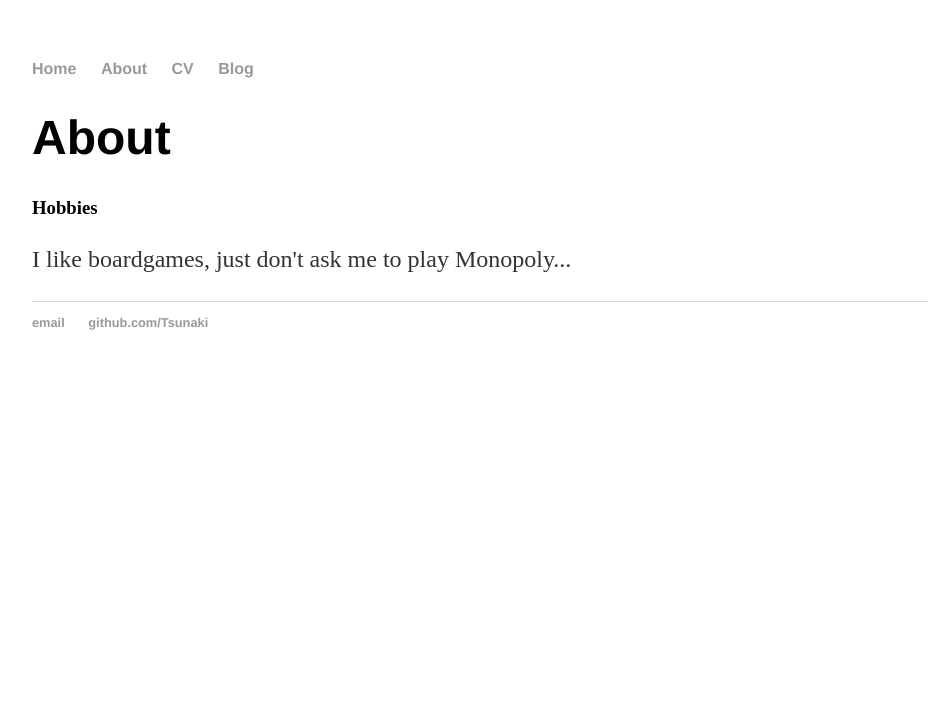
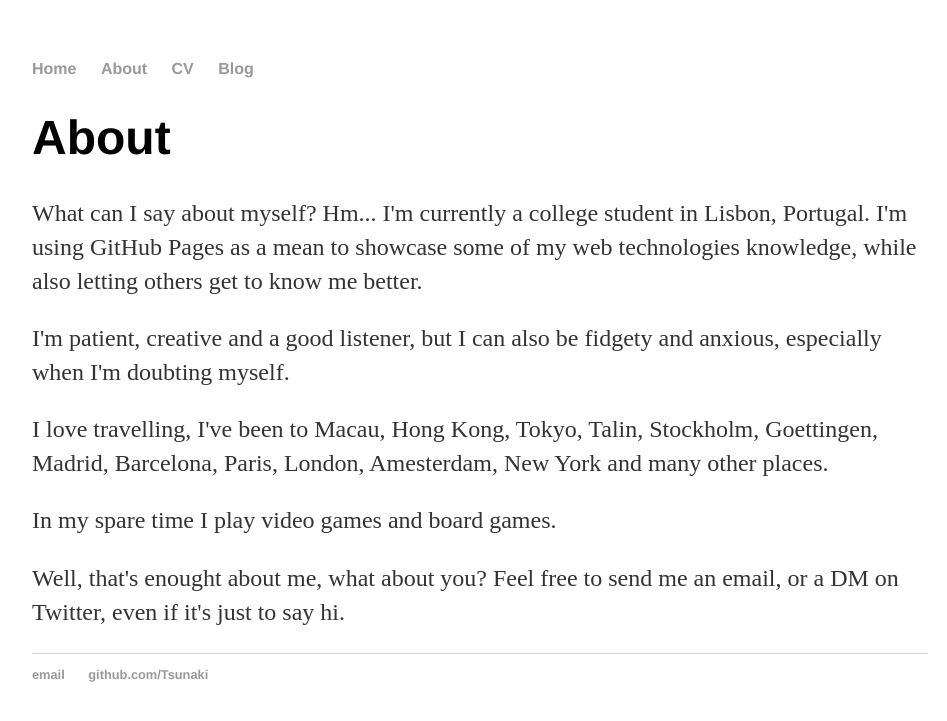
Before and after one commit to Tsunaki/Tsunaki.github.io, a Jekyll site: the page built from about/index.html, in a window 1280 px wide. Shown: the top 721 px of the page, without its empty margins (160-1107 px from the left). Built offline with Jekyll 4.4.1, drawn with Linux system fonts in a browser that asks for light colours.

Commit message:
Filling out the about page

```diff
--- a/about/index.html
+++ b/about/index.html
@@ -3,6 +3,9 @@ layout: default
 ---
 <div class="blurb">
 	<h1>About</h1>
-    <h3>Hobbies</h3>
-    <p>I like boardgames, just don't ask me to play Monopoly...</p>
+    <p>What can I say about myself? Hm... I'm currently a college student in Lisbon, Portugal. I'm using GitHub Pages as a mean to showcase some of my web technologies knowledge, while also letting others get to know me better.</p>
+    <p>I'm patient, creative and a good listener, but I can also be fidgety and anxious, especially when I'm doubting myself.</p>
+    <p>I love travelling, I've been to Macau, Hong Kong, Tokyo, Talin, Stockholm, Goettingen, Madrid, Barcelona, Paris, London, Amesterdam, New York and many other places.</p>
+    <p>In my spare time I play video games and board games.</p>
+    <p>Well, that's enought about me, what about you? Feel free to send me an email, or a DM on Twitter, even if it's just to say hi.</p>
 </div><!-- /.blurb -->
--- a/blog/atom.xml
+++ b/blog/atom.xml
@@ -1,5 +1,5 @@
 ---
-layout: feed
+layout: default
 ---
 <?xml version="1.0" encoding="utf-8"?>
 <feed xmlns="http://www.w3.org/2005/Atom">
--- a/index.html
+++ b/index.html
@@ -3,5 +3,5 @@ layout: default
 ---
 <div class="blurb">
 	<h1>Hi there and welcome to my webpage!</h1>
-    <p>I am but a humble student trying to find my way through the maze of life.</p>
+    <p>I am but a humble student trying to find my way through the source code of life.</p>
 </div><!-- /.blurb -->
```
